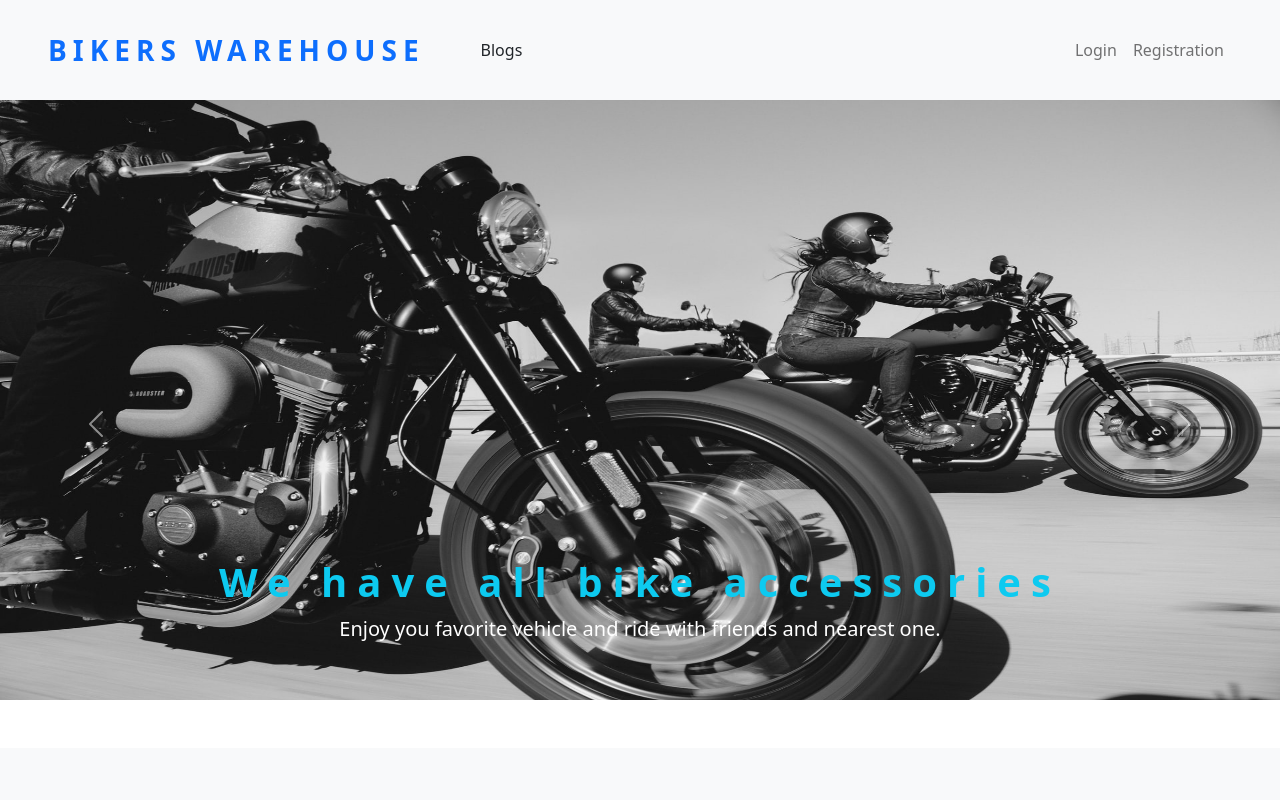
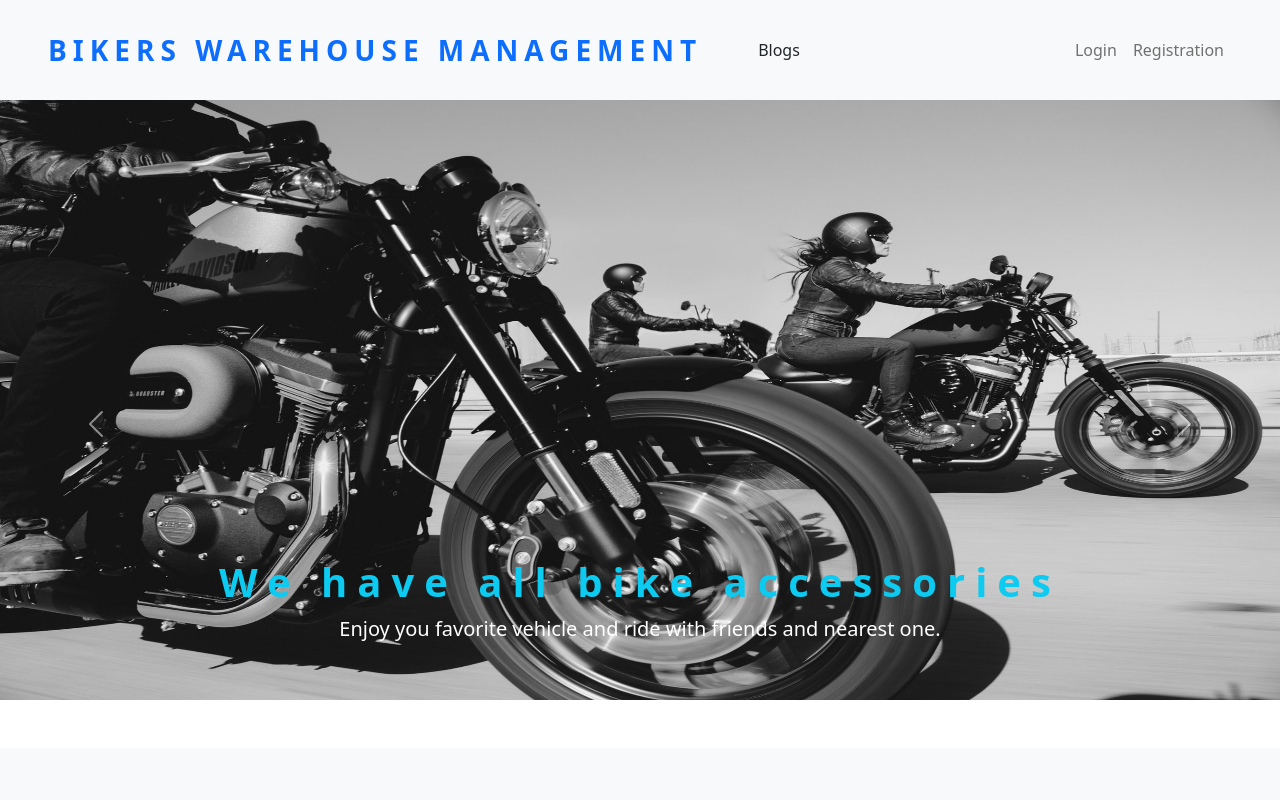
Before and after one commit to Ashik-Sarker/Bikers-WareHouse-Client, a React (Create React App) app: page / in a window 1280 px wide. Shown: the top 800 px of the page. Built offline with nearby package versions, Linux system fonts and the light colour scheme; no server answers.

Commit message:
Public my code

```diff
--- a/src/pages/Common/Header/Header.js
+++ b/src/pages/Common/Header/Header.js
@@ -17,7 +17,7 @@ const Header = () => {
     return (
         <Navbar sticky="top" className='py-4' collapseOnSelect expand="lg" bg="light" variant="light">
         <Container fluid className='px-5'>
-            <Navbar.Brand style={{letterSpacing:"6px"}} className='fs-3 fw-bold text-primary me-5' as={Link} to='/' >BIKERS WAREHOUSE</Navbar.Brand>
+            <Navbar.Brand style={{letterSpacing:"6px"}} className='fs-3 fw-bold text-primary me-5' as={Link} to='/' >BIKERS WAREHOUSE MANAGEMENT</Navbar.Brand>
             <Navbar.Toggle aria-controls="responsive-navbar-nav" />
             <Navbar.Collapse id="responsive-navbar-nav">
                 <Nav className="me-auto">
```
